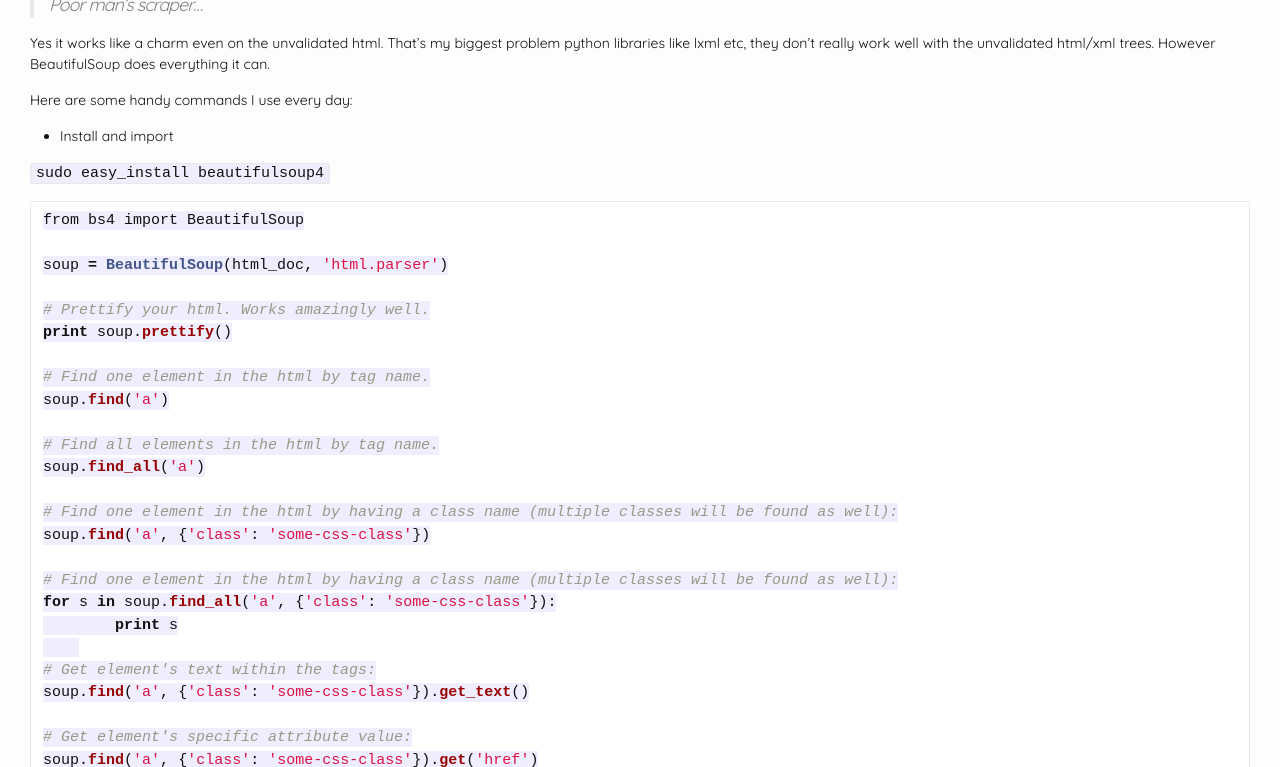
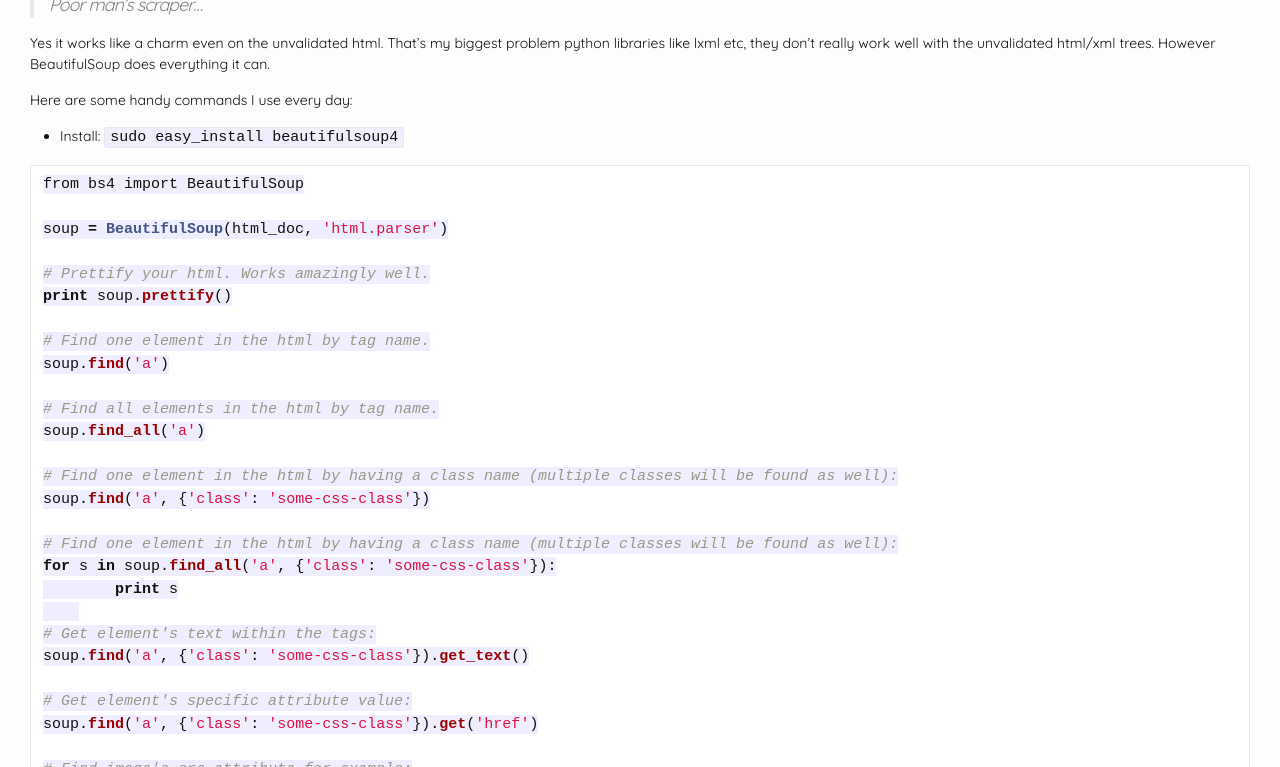
Before and after one commit to hakanu/blog, a Jekyll site: the page built from _posts/2016-08-07-useful-beautifulsoup-tips.md, in a window 1280 px wide and 900 px high, scrolled down 433 px, cut to the strip 133-900 px from the top of the window. Built offline with Jekyll 4.4.1, drawn with Linux system fonts in a browser that asks for light colours; comment, search, counter and statistics services are not loaded.

Commit message:
Updated 2016-08-07-useful-beautifulsoup-tips.md

````diff
--- a/_posts/2016-08-07-useful-beautifulsoup-tips.md
+++ b/_posts/2016-08-07-useful-beautifulsoup-tips.md
@@ -12,9 +12,7 @@
 
 Here are some handy commands I use every day:
 
-* Install and import
-
-`sudo easy_install beautifulsoup4`
+* Install: `sudo easy_install beautifulsoup4`
 
 ```python
 from bs4 import BeautifulSoup
````
